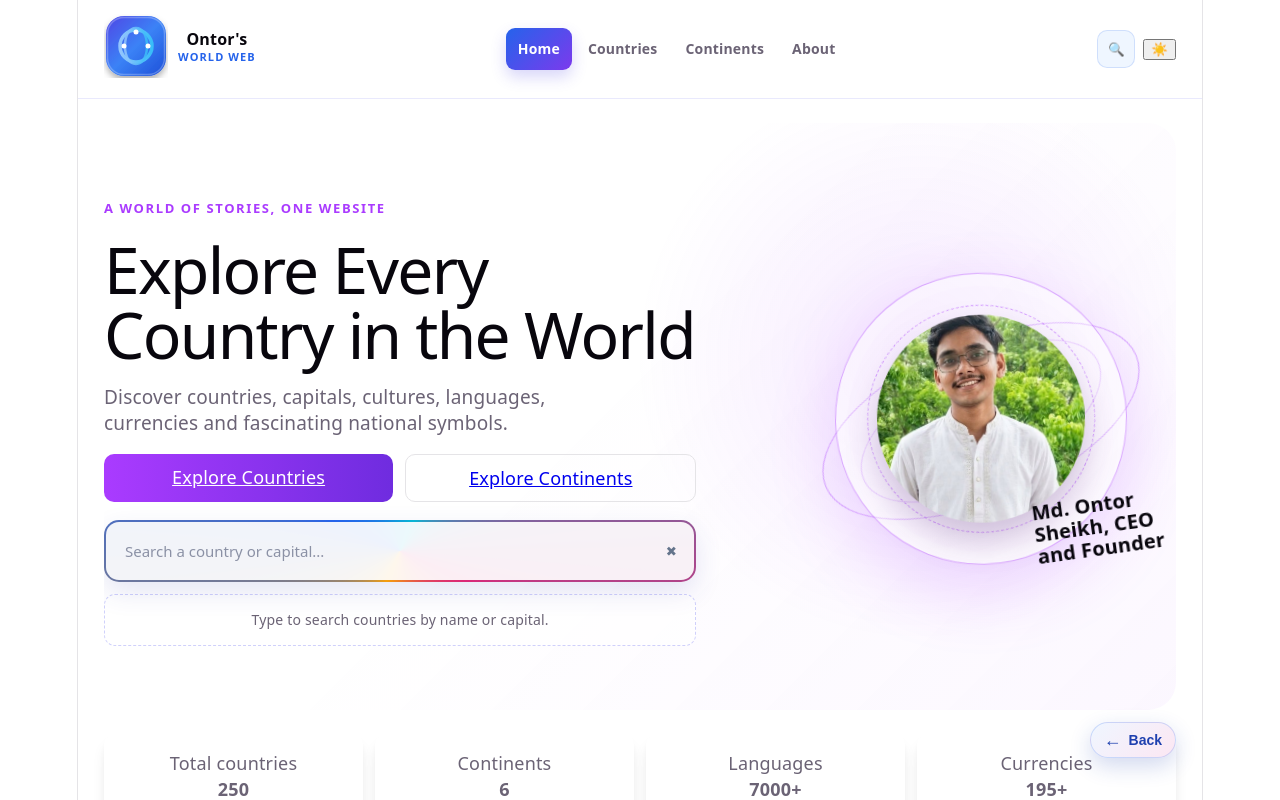
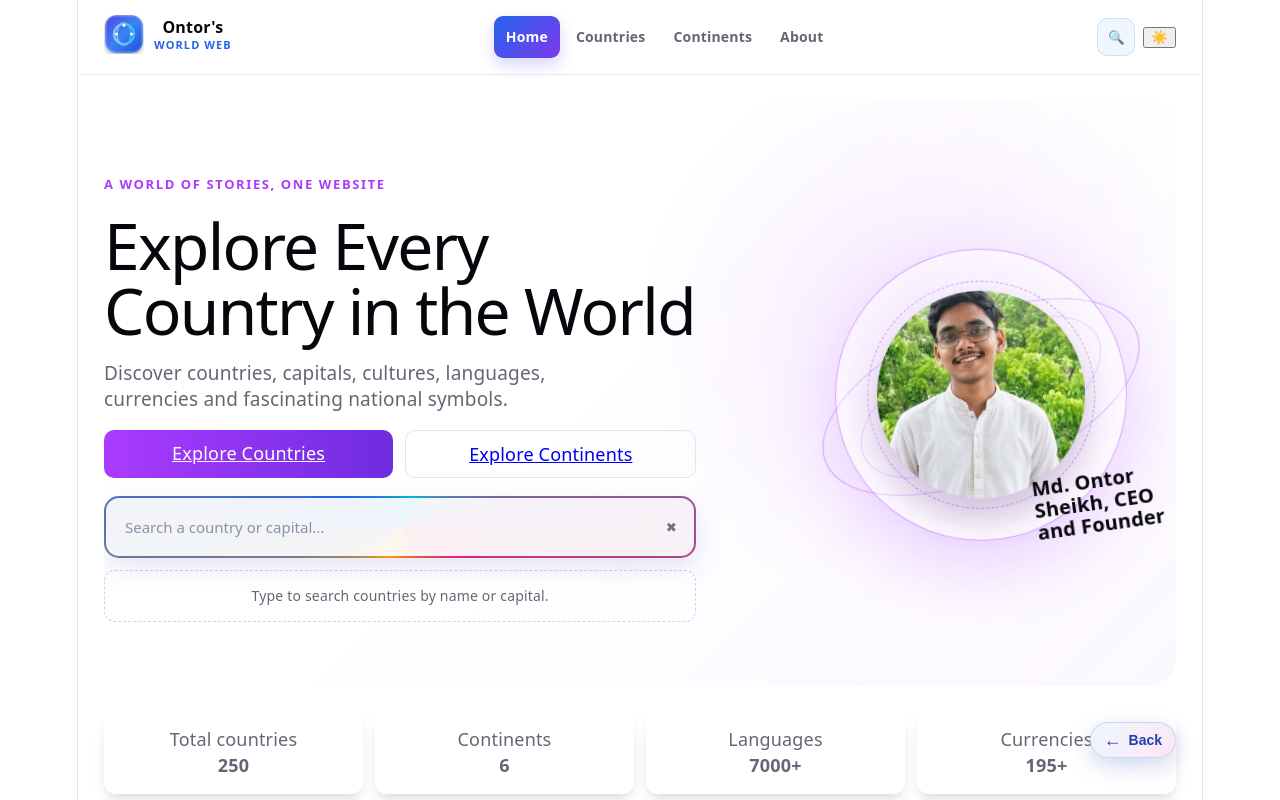
Before and after one commit to ontorsheikh/my-world-app, a React (Vite) app: page / in a window 1280 px wide. Shown: the top 800 px of the page. Built offline with nearby package versions, Linux system fonts and the light colour scheme.

Commit message:
solve header logo

```diff
--- a/src/components/Header.jsx
+++ b/src/components/Header.jsx
@@ -14,7 +14,7 @@ export default function Header({ countries = [] }) {
         <div className="brand">
           <Link to="/" className="logo">
 
-              <img src="/public/gemini-svg.svg"></img>
+              <img src="/gemini-svg.svg"></img>
 
             <span className="logo-copy">
               <strong>Ontor's</strong>
--- a/src/index.css
+++ b/src/index.css
@@ -81,7 +81,7 @@ html.dark .search-input {
       border-box;
 }
 html.dark .search-results .result:hover {
-  background: #252b4a;
+  background: #ca09df;
 }
 html.dark .main-nav a.active {
   color: white;
@@ -1446,3 +1446,9 @@ html.dark .country-page .symbol-card .label,
 html.dark .country-page .symbol-card .val {
   color: #ffffff;
 }
+.brand .logo img {
+  width: 40px;
+  height: 40px;
+  object-fit: contain;
+  display: block;
+}
```
